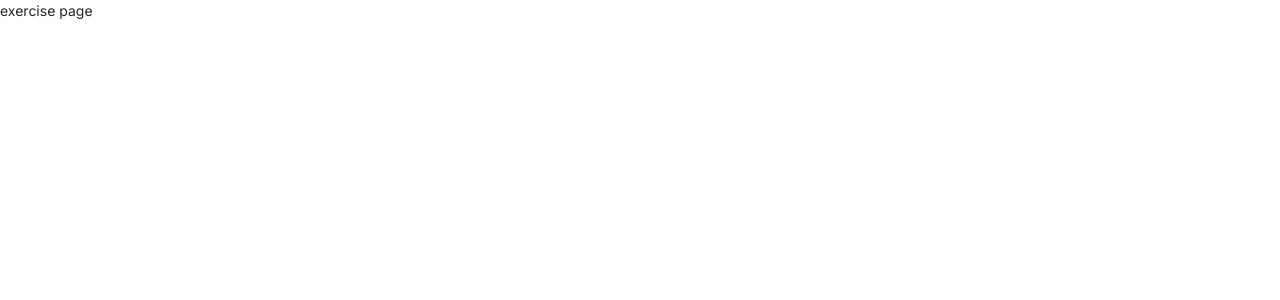
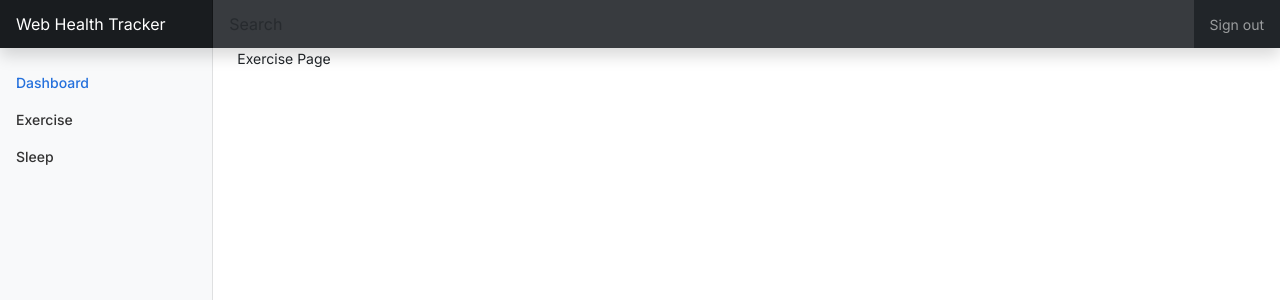
Before and after one commit to lantoday/WebHealthTracker, a Next.js app in the folder web-health-tracker/: page /exercise in a window 1280 px wide. Shown: the top 300 px of the page. Built offline with nearby package versions, Linux system fonts and the light colour scheme.

Commit message:
Navigation pages working

```diff
--- a/web-health-tracker/src/app/exercise/page.tsx
+++ b/web-health-tracker/src/app/exercise/page.tsx
@@ -1,10 +1,13 @@
 import React from "react";
-import Header from "../ui/header";
+import Layout from "./../ui/main-layout";
 
-export default async function Page() {
+const Exercise: React.FC = () => {
   return (
-    <>
-      <p>exercise page</p>
-    </>
+    <Layout>
+      Exercise Page
+      {/* Your content here */}
+    </Layout>
   );
-}
+};
+
+export default Exercise;
--- /dev/null
+++ b/web-health-tracker/src/app/ui/main-layout.tsx
@@ -0,0 +1,25 @@
+import React from "react";
+import Header from "./header";
+import Navbar from "./navbar";
+
+interface LayoutProps {
+  children: React.ReactNode;
+}
+
+const Layout: React.FC<LayoutProps> = ({ children }) => {
+  return (
+    <>
+      <Header />
+      <div className="container-fluid">
+        <div className="row">
+          <Navbar />
+          <main className="col-md-9 ms-sm-auto col-lg-10 px-md-4">
+            {children}
+          </main>
+        </div>
+      </div>
+    </>
+  );
+};
+
+export default Layout;
--- a/web-health-tracker/src/app/ui/navbar.tsx
+++ b/web-health-tracker/src/app/ui/navbar.tsx
@@ -1,6 +1,7 @@
-export default function Navbar() {
+import React from "react";
+
+const Navbar: React.FC = () => {
   return (
-    <>
     <nav
       id="sidebarMenu"
       className="col-md-3 col-lg-2 d-md-block bg-light sidebar collapse"
@@ -8,44 +9,27 @@ export default function Navbar() {
       <div className="position-sticky pt-3">
         <ul className="nav flex-column">
           <li className="nav-item">
-              <a className="nav-link active" aria-current="page" href="#">
+            <a className="nav-link active" aria-current="page" href="/">
               <span data-feather="home"></span>
               Dashboard
             </a>
           </li>
           <li className="nav-item">
-              <a className="nav-link" href="#">
+            <a className="nav-link" href="/exercise">
               <span data-feather="file"></span>
-                Orders
+              Exercise
             </a>
           </li>
           <li className="nav-item">
-              <a className="nav-link" href="#">
+            <a className="nav-link" href="/sleep">
               <span data-feather="shopping-cart"></span>
-                Products
-              </a>
-            </li>
-            <li className="nav-item">
-              <a className="nav-link" href="#">
-                <span data-feather="users"></span>
-                Customers
-              </a>
-            </li>
-            <li className="nav-item">
-              <a className="nav-link" href="#">
-                <span data-feather="bar-chart-2"></span>
-                Reports
-              </a>
-            </li>
-            <li className="nav-item">
-              <a className="nav-link" href="#">
-                <span data-feather="layers"></span>
-                Integrations
+              Sleep
             </a>
           </li>
         </ul>
       </div>
     </nav>
-    </>
   );
-}
+};
+
+export default Navbar;
```
Also changed, not shown: web-health-tracker/src/app/page.tsx (+8 -13 lines), web-health-tracker/src/app/profile/page.tsx (+9 -5 lines), web-health-tracker/src/app/sleep/page.tsx (+9 -5 lines), web-health-tracker/src/app/ui/header.tsx (+6 -4 lines), web-health-tracker/src/app/ui/main-dashboard.tsx (+12 -16 lines). Lines whose indentation alone changed are shown as unchanged.
